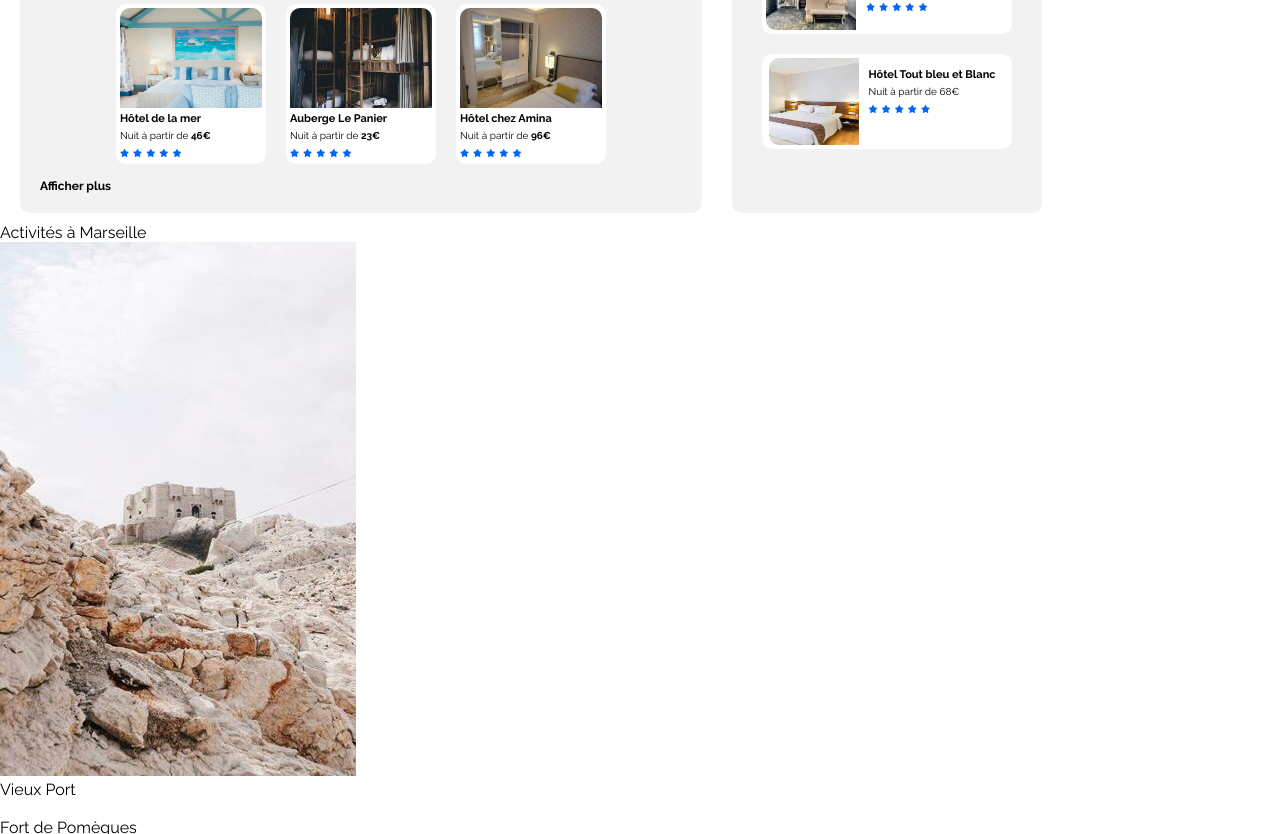
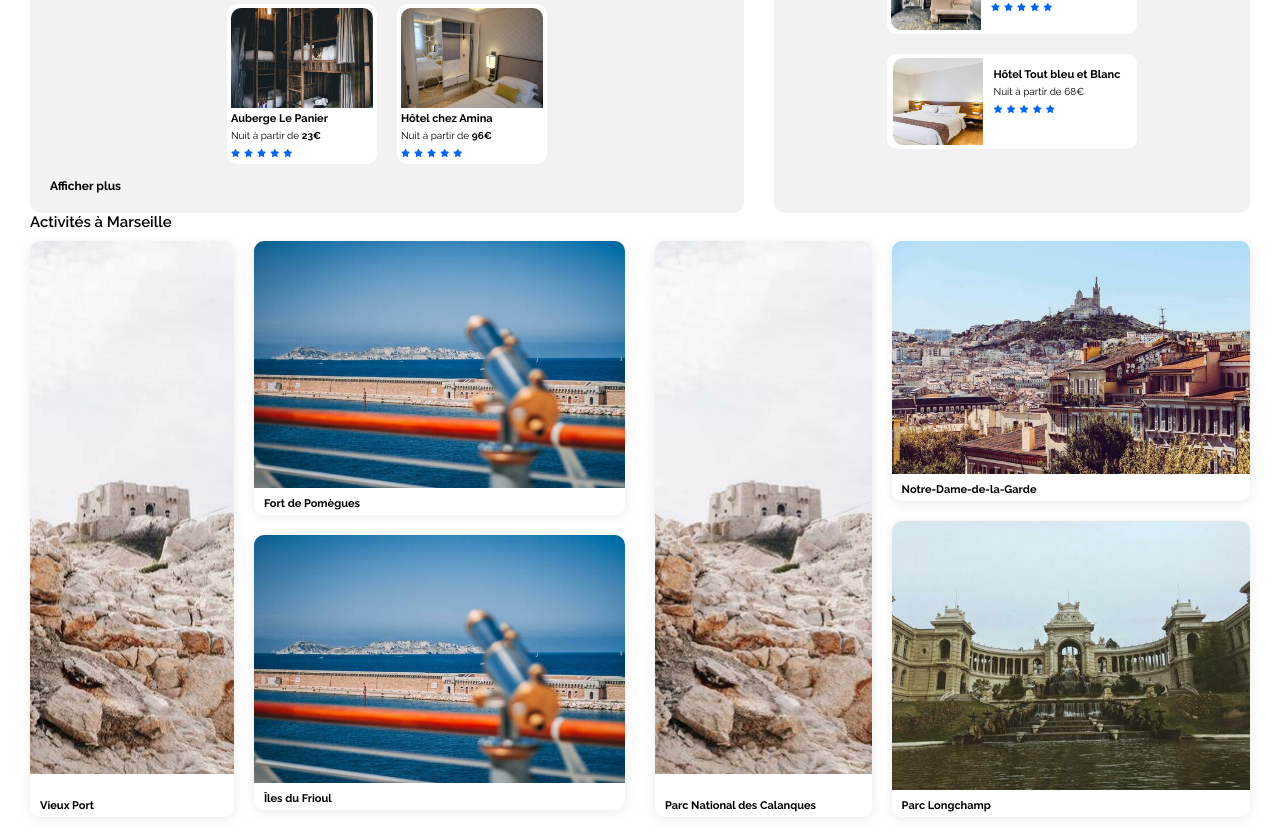
Before and after one commit to YosrTaieb/booki, a plain HTML site: page index.html in a window 1280 px wide. Shown: the part 564-1398 px from the top of the page. Drawn offline with Linux system fonts and the light colour scheme; files whose address does not match are found by name.

Commit message:
added css to activities section

```diff
--- a/index.html
+++ b/index.html
@@ -261,6 +261,7 @@
     </div>
     <div class="activities-container">
       <div class="activities__title">Activités à Marseille</div>
+      <div class="activity__column">
         <div class="activity">
           <div class="activity__card">
             <div class="activity__picture">
@@ -274,7 +275,10 @@
           <div class="activities">
             <div class="activity__card--large">
               <div class="activity__picture">
-              <img src="" alt="" />
+                <img
+                  src="/assets/activites/4_small/kevin-hikari-rV_Qd1l-VXg-unsplash.jpg"
+                  alt=""
+                />
               </div>
               <p class="activity__description">Fort de Pomègues</p>
             </div>
@@ -322,6 +326,7 @@
           </div>
         </div>
       </div>
+    </div>
     <footer class="footer">
       <div class="about">
         <p class="about__title">A propos</p>
--- a/style.css
+++ b/style.css
@@ -11,11 +11,16 @@
   font-family: "Raleway", sans-serif;
 }
 
+body{
+  padding: 10px 30px;
+  margin: 0 auto;
+}
+
 .header {
   display: flex;
   justify-content: flex-end;
   align-items: center;
-  padding: 30px;
+  padding: 30px 0px 30px;
 }
 
 .logo{
@@ -167,12 +172,12 @@
 
 .accommodations-container{
   display: flex;
-  padding: 10px 20px;
+  justify-content: center;
   gap: 30px;
 }
 
 .accommodations {
-  width: 55%;
+  width: 60%;
   height: auto;
   background-color: #F2F2F2;
   border-radius: 10px;
@@ -223,11 +228,6 @@
   color: #0065FC;
 }
 
-.card__rate:nth-last-child() {
-  font-size: 8px;
-  color: grey;
-}
-
 .accommodations a {
   color: black;
   font-size: 12px;
@@ -236,7 +236,7 @@
 }
 
 .popular-container{
-  width: 25%;
+  width: 40%;
   height: auto;
   background-color: #F2F2F2;
   border-radius: 10px;
@@ -245,6 +245,7 @@
 
 .popular {
   display: flex;
+  justify-content: space-between;
 }
 
 .popular__title{
@@ -267,9 +268,68 @@
   width: 90px;
   height: 100%;
   border-radius: 10px 0px 0px 10px;
-
 }
 
 .card__description{
   padding: 10px;
 }
+
+.activities-container{
+  margin-bottom: 20px;
+}
+
+.activities__title {
+  font-size: 15px;
+  font-weight: 600;
+  margin-bottom: 10px;
+}
+
+.activity__picture{
+flex-grow: 1;
+}
+
+.activity__picture img {
+  width: 100%;
+  height: 100%;
+  object-fit: cover;
+  border-radius: 10px 10px 0px 0px;
+}
+
+.activity__column{
+  display: flex;
+  justify-content: center;
+  gap: 30px;
+}
+
+.activity{
+  display: flex;
+  width: 50%;
+  gap: 20px;
+}
+
+.activities{
+  display: flex;
+  flex-direction: column;
+  gap: 20px;
+}
+
+.activity__card{
+  display: flex;
+  flex-direction: column;
+  gap: 20px;
+  border-radius: 10px;
+  box-shadow: 0px 2px 12px rgba(174, 174, 174, 0.25);
+}
+
+.activity__card--large{
+  background-color: white;
+  border-radius: 10px;
+  box-shadow: 0px 2px 12px rgba(174, 174, 174, 0.25);
+}
+
+
+.activity__description{
+  font-size: 11px;
+  font-weight: 700;
+  padding: 5px 10px;
+}
```
Lines whose indentation alone changed are shown as unchanged.
